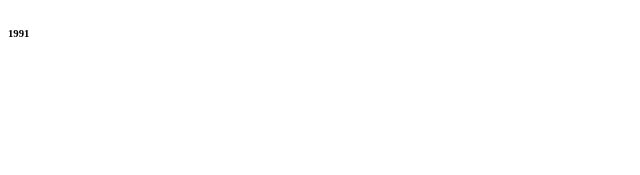
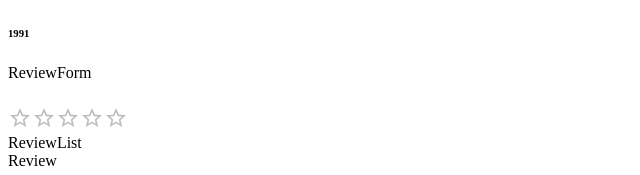
Before and after one commit to AleksaMarjanov/Movie-review, a React (Create React App) app: page / in a window 1280 px wide. Shown: the part 1404-1579 px from the top of the page, without its empty margins (0-640 px from the left). Before the commit the page ends 1468 px from the top, so only its background shows below. Built offline with nearby package versions, Linux system fonts and the light colour scheme.

Commit message:
added stars

```diff
--- a/src/App.jsx
+++ b/src/App.jsx
@@ -1,5 +1,9 @@
 import MovieList from './components/MovieList';
 import Movie from './components/Movie';
+import Review from './components/Review';
+import ReviewList from './components/ReviewList';
+import ReviewForm from './components/ReviewForm'
+import Stars from './components/Stars';
 
 
 
@@ -22,6 +26,10 @@ function App() {
     <div>
      <h1>Movie List</h1>
       {MovieList.map(createMovie)}
+      <ReviewForm />
+      <Stars />
+      <ReviewList />
+      <Review />
     </div>
   );
 }
--- a/src/components/MovieList.jsx
+++ b/src/components/MovieList.jsx
@@ -16,7 +16,7 @@ const MovieList = [
     {
         id: 3,
         title: "The Silence of the Lambs",
-        director: ' Jonathan Demme',
+        director: 'Jonathan Demme',
         imgURL: 'https://m.media-amazon.com/images/M/MV5BNjNhZTk0ZmEtNjJhMi00YzFlLWE1MmEtYzM1M2ZmMGMwMTU4XkEyXkFqcGdeQXVyNjU0OTQ0OTY@._V1_UY209_CR1,0,140,209_AL_.jpg',
         releaseDate: 1991,
     }
--- a/src/components/Stars.jsx
+++ b/src/components/Stars.jsx
@@ -5,7 +5,7 @@ import Rating from '@mui/material/Rating';
 const Stars = (props) => {
   return (
      <Box sx={{'& > legend': { mt: 3 },}}>
-        <h6>{props.user} gave this</h6>
+        <h6>{props.user}</h6>
         <Rating name="read-only" value={props.rating} readOnly />
     </Box>
   )
```
